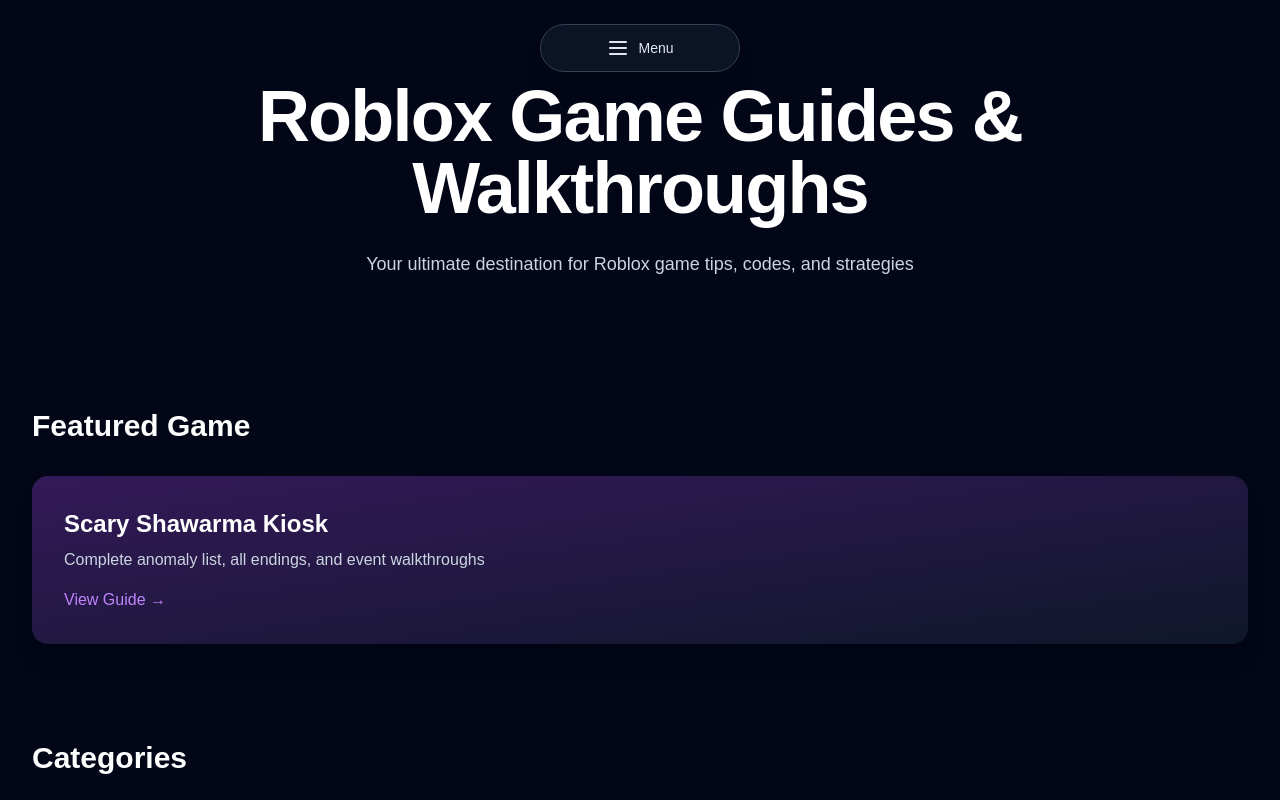
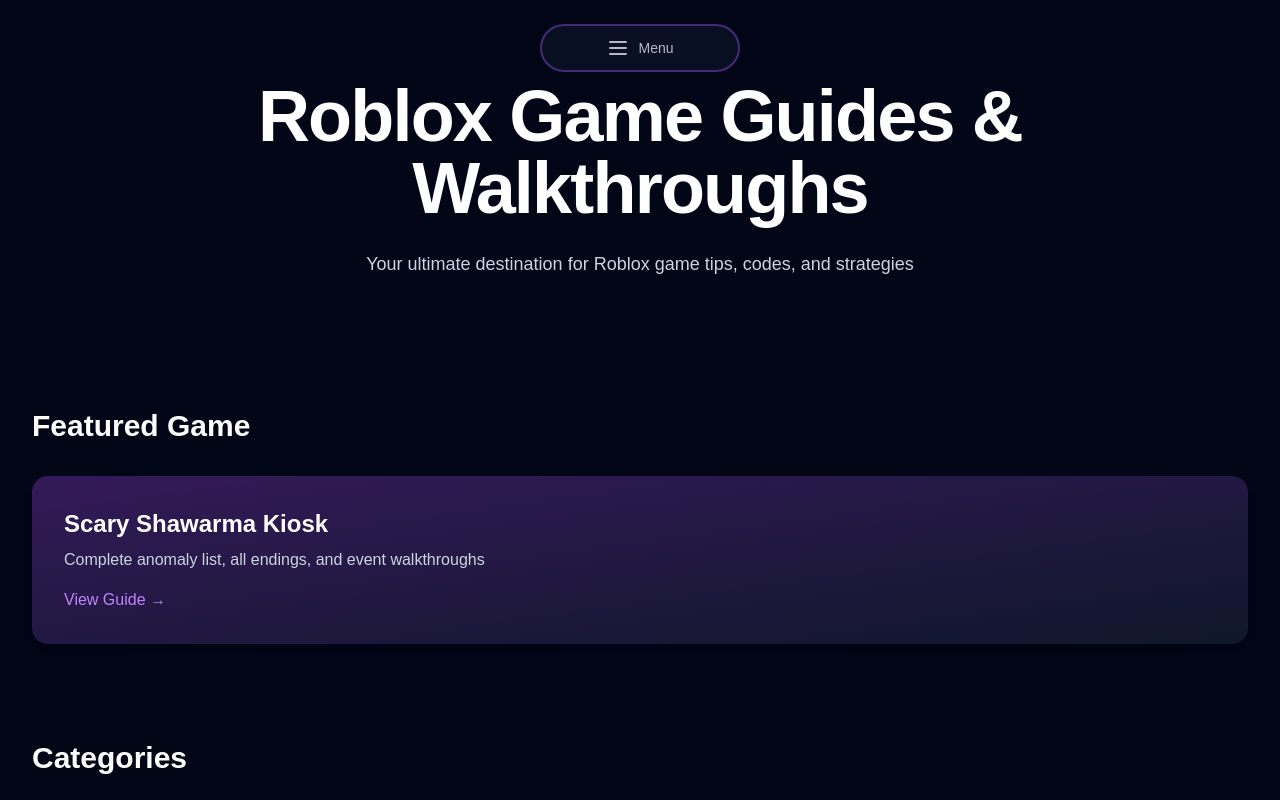
Before and after one commit to pang3fan-creator/RobloxHub, a Next.js app: page /en in a window 1280 px wide. Shown: the top 800 px of the page. Built offline with nearby package versions, Linux system fonts and the light colour scheme.

Commit message:
feat: 优化 FloatingNav 视觉效果 (渐变边框、弹性动画)

```diff
--- a/src/components/FloatingNav.tsx
+++ b/src/components/FloatingNav.tsx
@@ -87,7 +87,7 @@
       >
         <button
           onClick={() => setIsOpen(!isOpen)}
-          className="group relative flex items-center justify-center gap-2 px-6 h-12 bg-slate-900/80 backdrop-blur-md border border-slate-700 hover:border-purple-500 rounded-full text-slate-200 hover:text-white transition-all hover:scale-105 active:scale-95 shadow-xl"
+          className="group relative flex items-center justify-center gap-2 px-6 h-12 bg-slate-900/80 backdrop-blur-md border-2 border-purple-500/50 hover:border-purple-400 rounded-full text-slate-200 hover:text-white transition-all hover:scale-105 active:scale-95 shadow-xl animate-pulse-subtle"
           style={{
             width: 'min(200px, 80vw)',
             height: '48px',
@@ -157,7 +157,7 @@
                       className={`group flex flex-col items-center gap-2 p-4 rounded-2xl border transition-all hover:scale-105 active:scale-95 min-w-[120px] ${
                         isActive
                           ? 'bg-purple-500/20 border-purple-500/50 text-purple-400'
-                          : 'bg-slate-800/50 border-slate-700 hover:border-slate-600 text-slate-300 hover:text-white'
+                          : 'bg-gradient-to-br from-slate-800/50 to-slate-900/50 border-slate-700 hover:border-purple-500/50 text-slate-300 hover:text-white hover:from-purple-900/30 hover:to-slate-800/50'
                       }`}
                     >
                       {/* Icon */}
@@ -194,14 +194,16 @@
         @keyframes slide-down {
           from {
             transform: translateY(-100%);
+            opacity: 0;
           }
           to {
             transform: translateY(0);
+            opacity: 1;
           }
         }
 
         .animate-slide-down {
-          animation: slide-down 0.3s cubic-bezier(0.4, 0, 0.2, 1);
+          animation: slide-down 0.4s cubic-bezier(0.34, 1.56, 0.64, 1);
         }
       `}</style>
     </>
```
